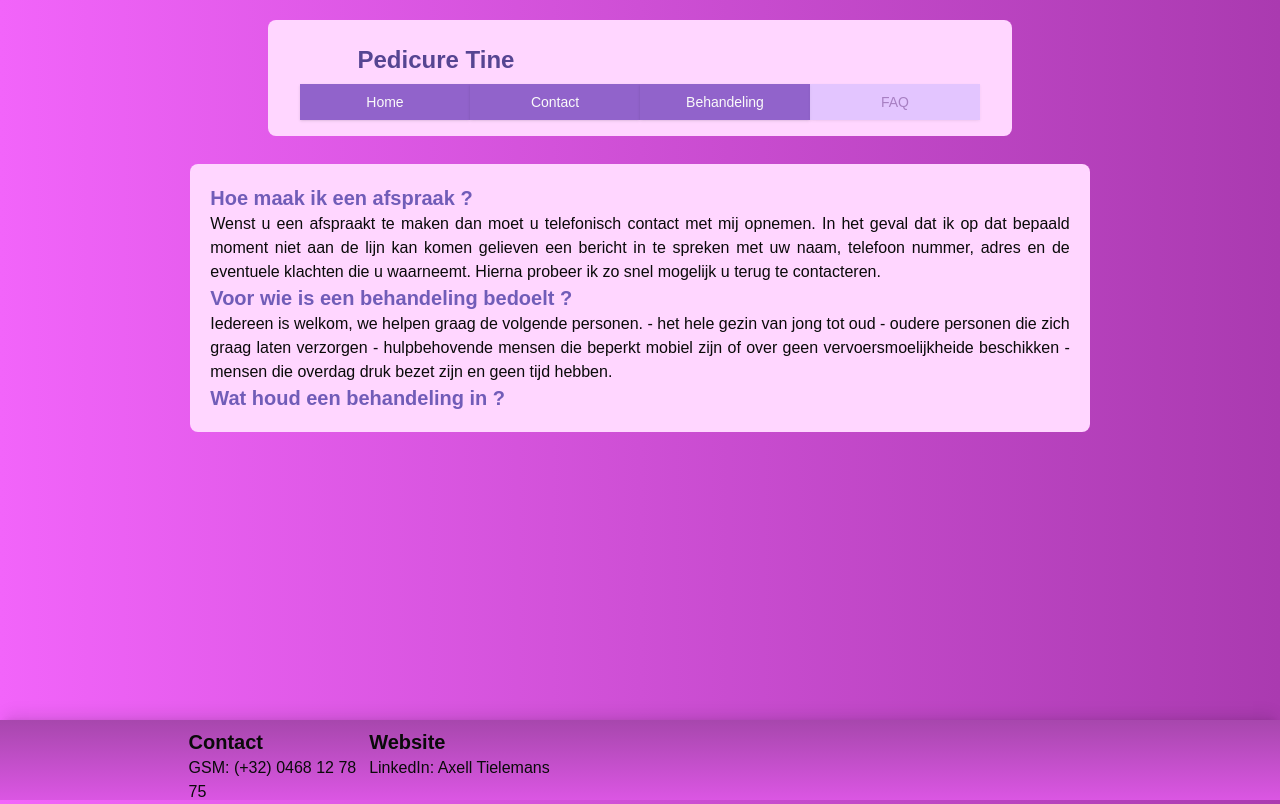
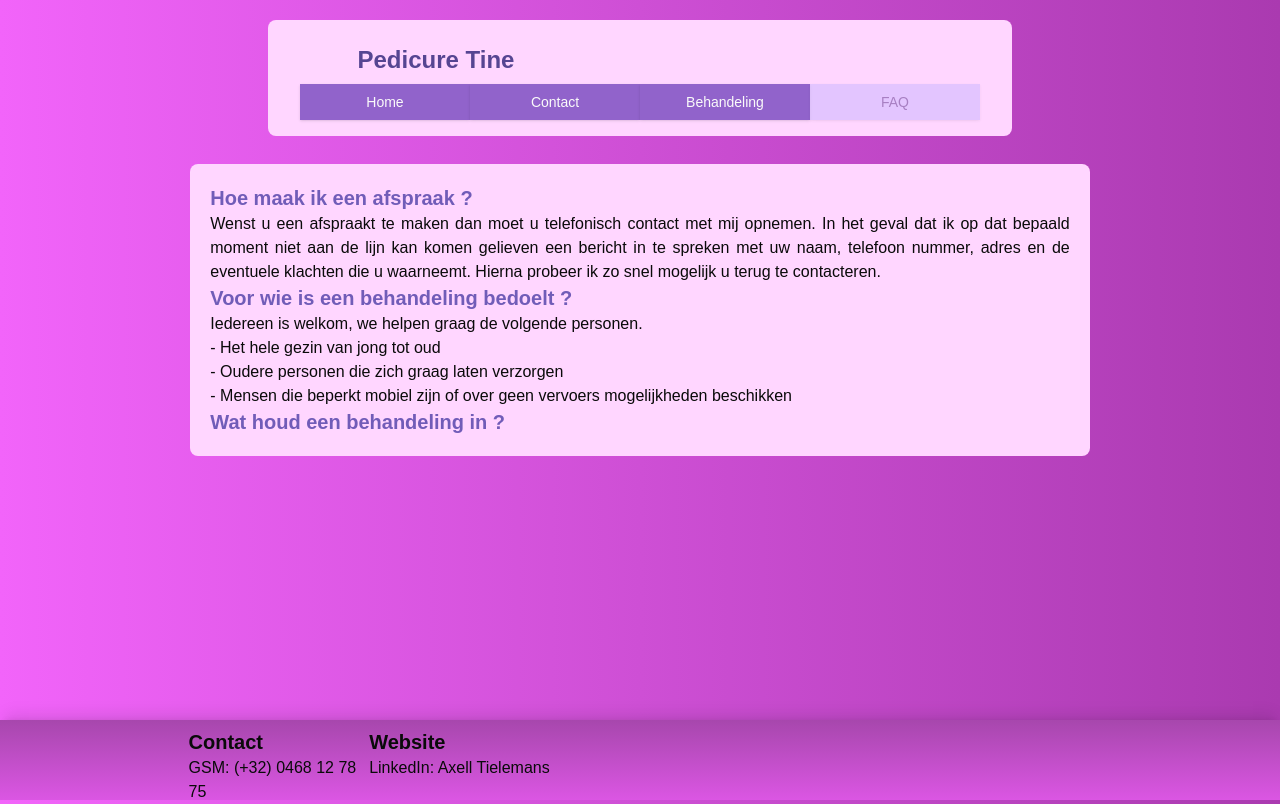
Before and after one commit to BlueGhostface/SiteMom, a Next.js app: page /faq in a window 1280 px wide. Built offline with nearby package versions, Linux system fonts and the light colour scheme.

Commit message:
update faq

```diff
--- a/app/domain/faq/FaqCard.tsx
+++ b/app/domain/faq/FaqCard.tsx
@@ -16,11 +16,10 @@ export default function FaqCard() {
         Voor wie is een behandeling bedoelt ?
       </div>
       <div className="text-justify">
-        Iedereen is welkom, we helpen graag de volgende personen.
-        - het hele gezin van jong tot oud
-        - oudere personen die zich graag laten verzorgen
-        - hulpbehovende mensen die beperkt mobiel zijn of over geen vervoersmoelijkheide beschikken
-        - mensen die overdag druk bezet zijn en geen tijd hebben.
+        Iedereen is welkom, we helpen graag de volgende personen.<br/>
+        - Het hele gezin van jong tot oud <br/>
+        - Oudere personen die zich graag laten verzorgen<br/>
+        - Mensen die beperkt mobiel zijn of over geen vervoers mogelijkheden beschikken<br/>
 
       </div>
 
```
